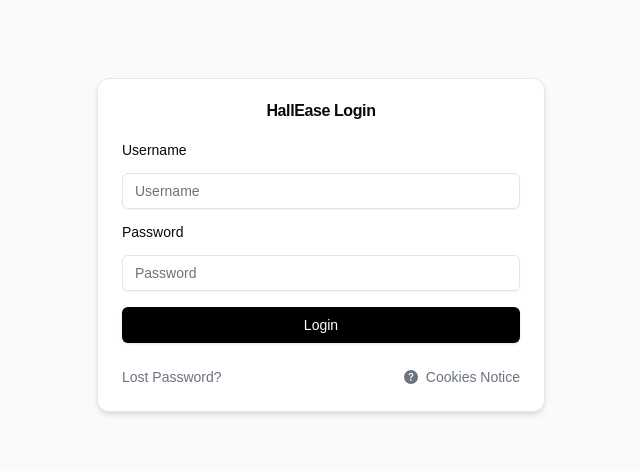
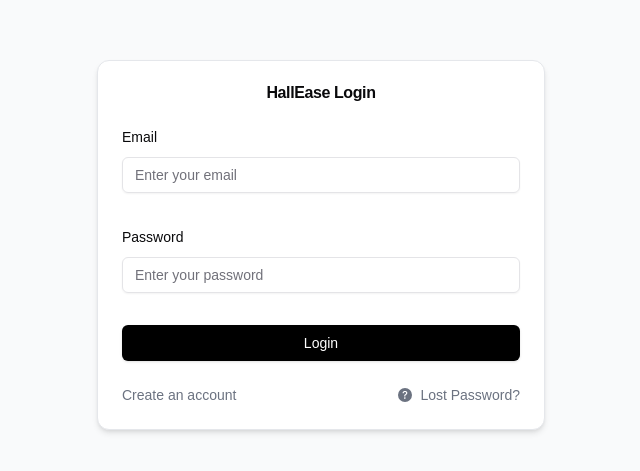
Before and after one commit to zaplink/HallEase-New, a Next.js app: page /login in a window 1280 px wide. Shown: the part 155-626 px from the top of the page, without its empty margins (319-959 px from the left). Built offline with nearby package versions, Linux system fonts and the light colour scheme.

Commit message:
redifine login form

```diff
--- a/src/app/login/page.tsx
+++ b/src/app/login/page.tsx
@@ -1,4 +1,22 @@
+"use client";
+
+import { zodResolver } from "@hookform/resolvers/zod";
+import { useForm } from "react-hook-form";
+import { z } from "zod";
+
 import { Button } from "@/components/ui/button";
+import {
+  Form,
+  FormControl,
+  // FormDescription,
+  FormField,
+  FormItem,
+  FormLabel,
+  FormMessage,
+} from "@/components/ui/form";
+import { Input } from "@/components/ui/input";
+
+// for card component
 import {
     Card,
     CardContent,
@@ -7,47 +25,133 @@ import {
     CardHeader,
     CardTitle,
   } from "@/components/ui/card";
-import { Input } from "@/components/ui/input";
+
 import { Label } from "@/components/ui/label";
 import { BsFillQuestionCircleFill } from "react-icons/bs";
+import { login } from "./actions";
 
-export default function Login() {
+// Define the form schema with new fields for email and password
+const formSchema = z.object({
+  email: z
+    .string()
+    .email({ message: "Please enter a valid email address." })
+    .transform((value) => value.trim()), // Trim whitespace,
+  password: z.string(),
+  // .min(8, { message: "Password must be at least 8 characters long." }),
+});
+
+
+export default function LoginForm() {
+  // Initialize the form with react-hook-form and zod
+  const form = useForm<z.infer<typeof formSchema>>({
+    resolver: zodResolver(formSchema),
+    defaultValues: {
+      email: "",
+      password: "",
+    },
+  });
+
+  // Define the submit handler function
+  // const onSubmit = async (values: z.infer<typeof formSchema>) => {
+  //   console.log("Form submitted with values:", values);
+  // };
+
+  // Return the form JSX
   return (
     <div className="flex items-center justify-center min-h-screen bg-gray-50">
       <Card className="w-full max-w-md shadow-md">
+
         <CardHeader>
           <CardTitle className="text-center">HallEase Login</CardTitle>
         </CardHeader>
+
         <CardContent>
-          <div className="grid w-full gap-4">
-            <div className="grid gap-2 items-start space-y-2">
-              <Label htmlFor="Username">Username</Label>
-              <Input id="Username" type="text" placeholder="Username" />
-            </div>
-            <div className="grid gap-2 items-start space-y-2">
-              <Label htmlFor="password">Password</Label>
-              <Input id="password" type="password" placeholder="Password" />
-            </div>
-          </div>
+
+        <Form {...form}>
+        <form
+        // onSubmit={form.handleSubmit(onSubmit)}
+        className="space-y-8">
+
+          {/* Email Field */}
+          <FormField
+            control={form.control}
+            name="email"
+            render={({ field }) => (
+              <FormItem>
+                <FormLabel>Email</FormLabel>
+                <FormControl>
+                  <Input
+                    type="email"
+                    placeholder="Enter your email"
+                    {...field}
+                  />
+                </FormControl>
+                <FormMessage />
+              </FormItem>
+            )}
+          />
+
+          {/* Password Field */}
+          <FormField
+            control={form.control}
+            name="password"
+            render={({ field }) => (
+              <FormItem>
+                <FormLabel>Password</FormLabel>
+                <FormControl>
+                  <Input
+                    type="password"
+                    placeholder="Enter your password"
+                    {...field}
+                  />
+                </FormControl>
+                <FormMessage />
+              </FormItem>
+            )}
+          />
+
         <Button
             type="submit"
-            className="w-full mt-4 bg-black text-white hover:bg-gray-800 hover:shadow-lg hover:scale-105 transition-all duration-300 flex items-center justify-center space-x-2"
-          >
+            className="w-full mt-10 bg-black text-white hover:bg-gray-800
+            hover:shadow-lg hover:scale-105 transition-all duration-300 flex
+            items-center justify-center space-x-2"
+            formAction={login}>
         Login
         </Button>
+
+        </form>
+      </Form>
+
+
         </CardContent>
+
         <CardFooter className="flex justify-between text-sm text-gray-500">
+
+            <a href="#" className="hover:underline">
+              Create an account
+            </a>
+
+          <div className="flex items-center space-x-2">
+            <BsFillQuestionCircleFill />
+
             <a href="#" className="hover:underline">
             Lost Password?
             </a>
-          <div className="flex items-center space-x-2">
-            <BsFillQuestionCircleFill />
-            <a href="#" className="hover:underline">
-              Cookies Notice
-            </a>
+
           </div>
         </CardFooter>
+
       </Card>
     </div>
+
+
+
+
+
+
+
+
+
+
   );
 }
```
Lines whose indentation alone changed are shown as unchanged.
